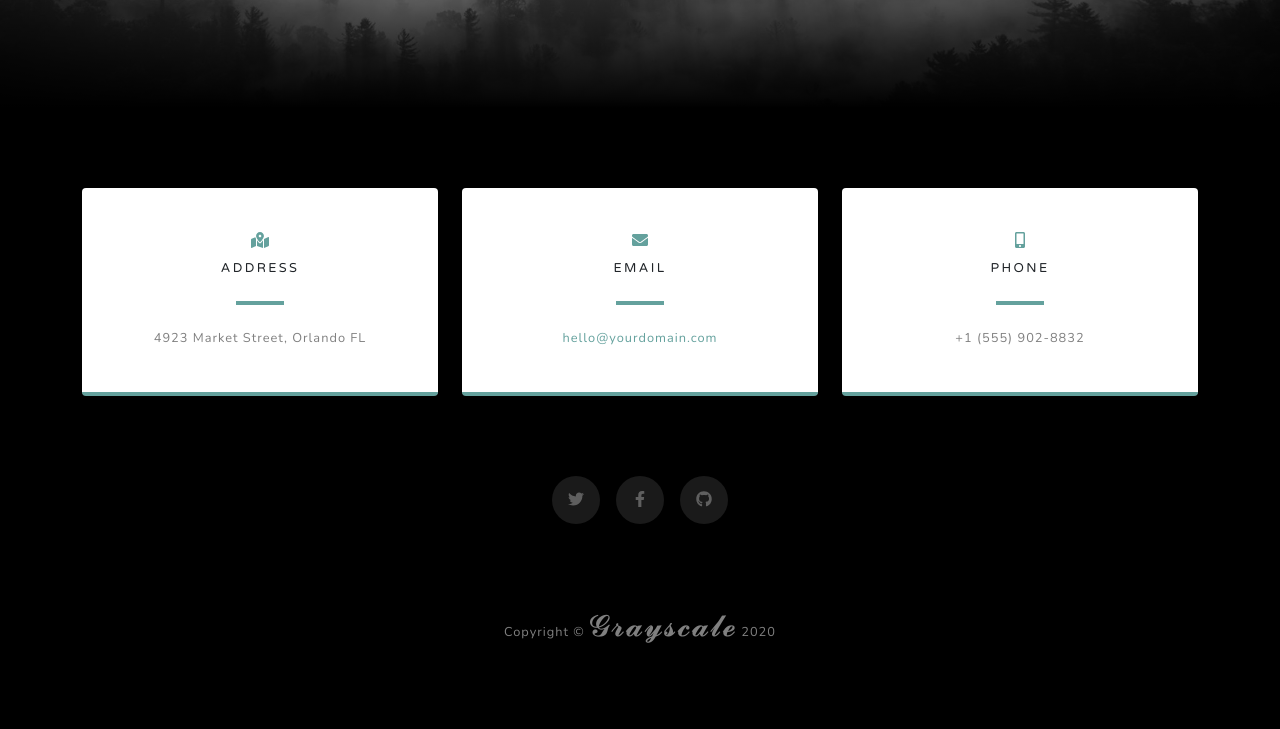
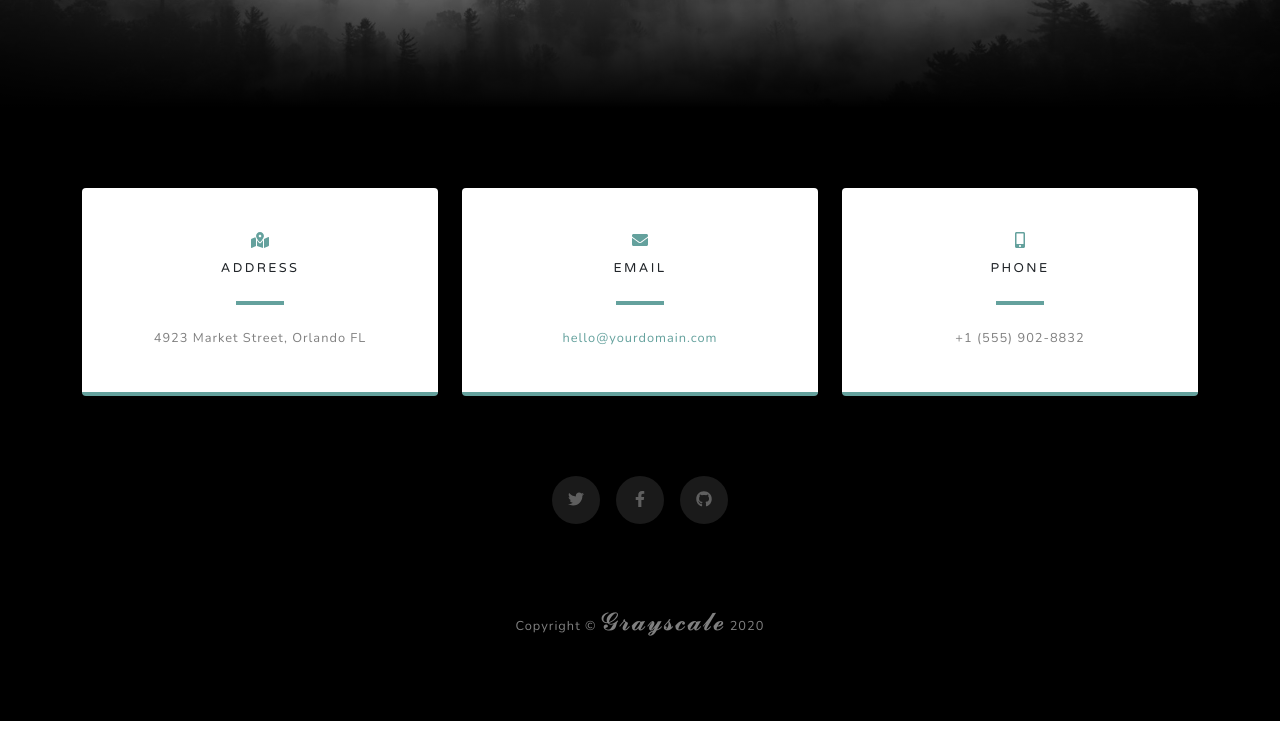
Before and after one commit to Toluene11/Grayscale, a plain HTML site: page index.html in a window 1280 px wide. Shown: the part 3520-4249 px from the top of the page. Drawn offline with nearby package versions, Linux system fonts and the light colour scheme.

Commit message:
Update index.html

```diff
--- a/index.html
+++ b/index.html
@@ -161,7 +161,7 @@
             </div>
         </section>
         <!-- Footer-->
-        <footer class="footer bg-black small text-center text-white-50"><div class="container">Copyright © <span style="font-size:30px">𝓖𝓻𝓪𝔂𝓼𝓬𝓪𝓵𝓮</span> 2020</div></footer>
+        <footer class="footer bg-black small text-center text-white-50"><div class="container">Copyright © <span style="font-size:25px">𝓖𝓻𝓪𝔂𝓼𝓬𝓪𝓵𝓮</span> 2020</div></footer>
         <!-- Bootstrap core JS-->
         <script src="https://cdnjs.cloudflare.com/ajax/libs/jquery/3.5.1/jquery.min.js"></script>
         <script src="https://cdn.jsdelivr.net/npm/bootstrap@4.5.3/dist/js/bootstrap.bundle.min.js"></script>
```
